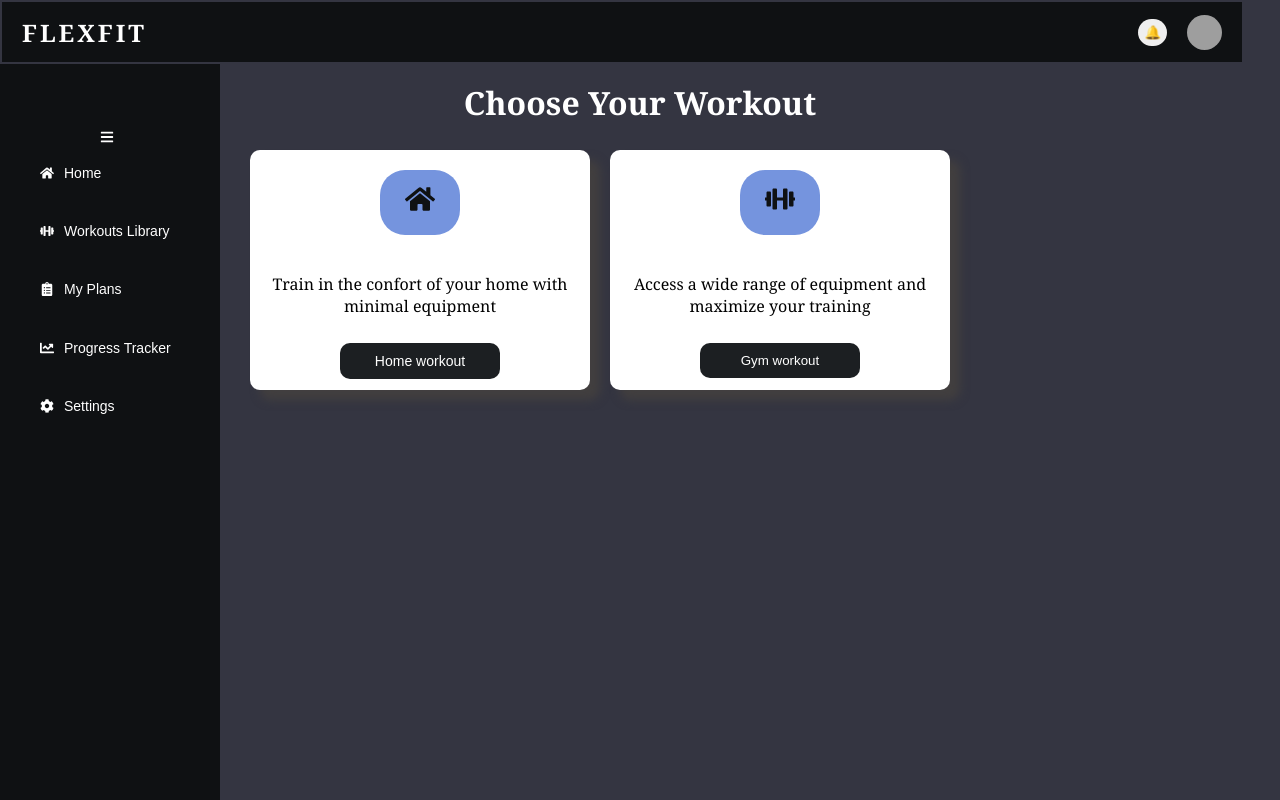
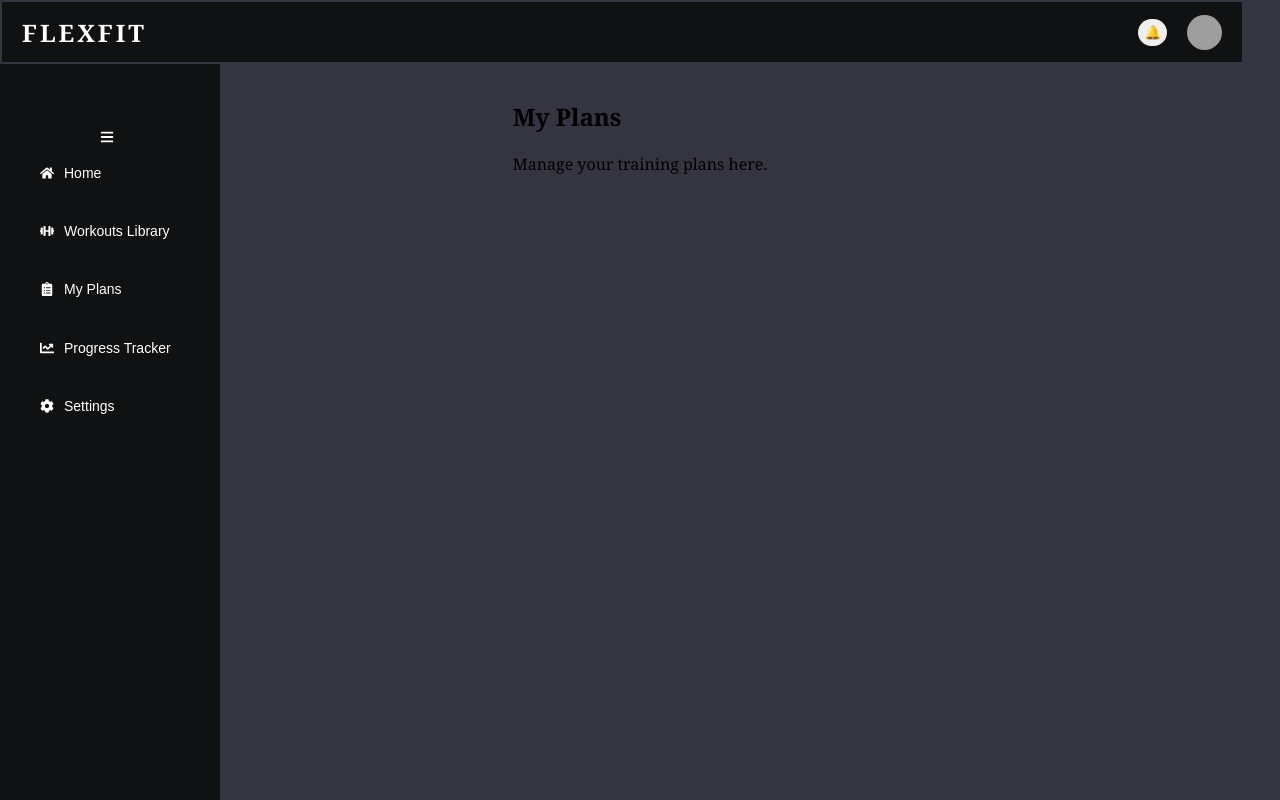
Before and after one commit to imranx245624/flexfit_project_main, a React (Create React App) app: page /plans in a window 1280 px wide. Built offline with nearby package versions, Linux system fonts and the light colour scheme; grey boxes are pictures that could not be loaded.

Commit message:
added routing for all sidebar buttons  and main section buttons and created respective pages

```diff
--- a/package.json
+++ b/package.json
@@ -10,6 +10,7 @@
     "react": "^19.2.0",
     "react-dom": "^19.2.0",
     "react-icons": "^5.5.0",
+    "react-router-dom": "^7.9.4",
     "react-scripts": "5.0.1",
     "web-vitals": "^2.1.4"
   },
--- a/src/App.css
+++ b/src/App.css
@@ -217,6 +217,7 @@ border: none;
 
 }
 #sidebarButton{
+  right: -120px;
   width: 160px;
   display: flex;
   align-items: center;
@@ -262,6 +263,7 @@ border: none;
 
   right: -120px;
   width: 40px;
+
   display: flex;
   align-items: center;
   gap: 10px;
@@ -280,3 +282,7 @@ border: none;
   background-color: #2a2f34;
   padding-left: 15px;
 }
+.noLink{
+   text-decoration: none;
+  color: inherit;
+}
--- a/src/App.js
+++ b/src/App.js
@@ -1,34 +1,69 @@
+// src/App.js
 import React, { useState } from "react";
 import {FaHome, FaChartLine, FaDumbbell, FaCog, FaClipboardList,  FaBars} from  "react-icons/fa";
 import logo from './logo.svg';
 import './App.css';
-import NavBar from "./NavBar.js";
-import Sidebar from "./SideBar.js";
+import NavBar from "./NavBar.jsx";
+import Sidebar from "./SideBar.jsx";
+import {BrowserRouter as Router ,Routes ,Route, Link} from 'react-router-dom';
+// for this we have install 'react-router-dom' using command "npm install react-router-dom"
+import HWorkout from "./workout_pages/HomeWorkout.jsx";
+import GWorkout from "./workout_pages/GymWorkout.jsx";
+// import { Link } from "react-router-dom";
+
+import Workouts from "./sidebar_pages/Workout_library.jsx";
+import Plans from "./sidebar_pages/My_Plans.jsx";
+import Progress from "./sidebar_pages/Progress_tracker.jsx";
+import Settings from "./sidebar_pages/Setting.jsx";
 
 
 
 function App() {
   const [open, setOpen] = useState(true);
+
+function HomeContent(){
   return (
-    <div >
-
-        <NavBar/>
-        <Sidebar open={open} setOpen={setOpen} />
-      {/* <main className={open? "mainPart" : "mainPart collapsed"}>  */}
-      <main className="mainPart">
-      <h1 style={{ color:'white'}}>Choose Your Workout</h1>
+    <>
+    <h1 style={{ color:'white'}}>Choose Your Workout</h1>
       <section className='section1'>
         <div id="heading3"><FaHome/></div><br/>
         <p id='para'>Train in the confort  of your home with <br/> minimal equipment</p>
-        <button className="button1" >Home workout</button>
+        <Link to="/HWorkout" className="noLink">
+          <button className="button1">HomeWorkout</button>
+        </Link>
       </section>
       <section  className='section2'>
         <div id="heading3"><FaDumbbell/></div><br/>
         <p id='para' >Access a wide range of equipment and <br/>maximize your training</p>
-        <button className="button2" >Gym workout</button>
+        <Link to="/GWorkout" className="noLink">
+          <button className="button2">GymWorkout</button>
+        </Link>
       </section>
+      </>
+  );
+}
+
+
+  return (
+    <Router>
+
+        <NavBar/>
+        <Sidebar open={open} setOpen={setOpen} />
+
+      <main className="mainPart">
+
+
+      <Routes>
+        <Route path="/" element={<HomeContent />} />
+        <Route path="/HWorkout" element={<HWorkout />} />
+        <Route path="/GWorkout" element={<GWorkout />} />
+        <Route path="/workouts" element={<Workouts />} />
+        <Route path="/plans" element={<Plans />} />
+        <Route path="/progress" element={<Progress />} />
+        <Route path="/settings" element={<Settings />} />
+      </Routes>
       </main>
-    </div>
+    </Router>
 
   );
 }
--- a/src/SideBar.js
+++ /dev/null
@@ -1,23 +0,0 @@
-import React,{ useState} from "react";
-import {FaHome, FaChartLine, FaDumbbell, FaCog, FaClipboardList,  FaBars} from  "react-icons/fa";
- // we have to install react icons for this "npm install react-icons"
-import './App.css';
-
-function Sidebar({ open, setOpen }){
-
-
-    return (
-
-        <aside className={open? "sidebar":"sidebar collapsed"} >
-            <button className="toggle-btn" onClick={()=>setOpen(!open)}>
-                <FaBars/>
-            </button>
-            <button id="sidebarButton"  ><FaHome/><span className="label">Home</span></button><br/>
-            <button id="sidebarButton" ><FaDumbbell/><span className="label">Workouts Library</span></button><br/>
-            <button id="sidebarButton" ><FaClipboardList/><span className="label">My Plans</span> </button><br/>
-            <button id="sidebarButton" >< FaChartLine/><span className="label">Progress Tracker</span> </button><br/>
-            <button id="sidebarButton" >< FaCog/> <span className="label">Settings</span> </button>
-        </aside>
-    );
-}
-export default Sidebar;
--- /dev/null
+++ b/src/SideBar.jsx
@@ -0,0 +1,35 @@
+import React,{ useState} from "react";
+import {FaHome, FaChartLine, FaDumbbell, FaCog, FaClipboardList,  FaBars} from  "react-icons/fa";
+ // we have to install react icons for this "npm install react-icons"
+import './App.css';
+import { Link } from "react-router-dom";
+
+
+function Sidebar({ open, setOpen }){
+
+
+    return (
+
+        <aside className={open? "sidebar":"sidebar collapsed"} >
+            <button className="toggle-btn" onClick={()=>setOpen(!open)}>
+                <FaBars/>
+            </button>
+            <Link to="/" className="noLink">
+             <button id="sidebarButton"  ><FaHome/><span className="label">Home</span></button><br/>
+            </Link>
+            <Link to="/workouts" className="noLink">
+              <button id="sidebarButton" ><FaDumbbell/><span className="label">Workouts Library</span></button><br/>
+            </Link>
+            <Link to="/plans" className="noLink">
+              <button id="sidebarButton" ><FaClipboardList/><span className="label">My Plans</span> </button><br/>
+            </Link>
+            <Link to="/progress" className="noLink">
+             <button id="sidebarButton" >< FaChartLine/><span className="label">Progress Tracker</span> </button><br/>
+            </Link>
+            <Link to="/settings" className="noLink">
+            <button id="sidebarButton" >< FaCog/> <span className="label">Settings</span> </button>
+            </Link>
+        </aside>
+    );
+}
+export default Sidebar;
--- /dev/null
+++ b/src/sidebar_pages/My_Plans.jsx
@@ -0,0 +1,10 @@
+import React from "react";
+
+export default function Plans() {
+  return (
+    <div style={{ padding: 20 }}>
+      <h2>My Plans</h2>
+      <p>Manage your training plans here.</p>
+    </div>
+  );
+}
--- /dev/null
+++ b/src/sidebar_pages/Progress_tracker.jsx
@@ -0,0 +1,10 @@
+import React from "react";
+
+export default function Progress() {
+  return (
+    <div style={{ padding: 20 }}>
+      <h2>Progress Tracker</h2>
+      <p>View your progress charts and stats here.</p>
+    </div>
+  );
+}
--- /dev/null
+++ b/src/sidebar_pages/Setting.jsx
@@ -0,0 +1,10 @@
+import React from "react";
+
+export default function Settings() {
+  return (
+    <div style={{ padding: 20 }}>
+      <h2>Settings</h2>
+      <p>App settings and preferences.</p>
+    </div>
+  );
+}
--- /dev/null
+++ b/src/sidebar_pages/Workout_library.jsx
@@ -0,0 +1,10 @@
+import React from "react";
+
+export default function Workouts() {
+  return (
+    <div style={{ padding: 20 }}>
+      <h2>Workouts Library</h2>
+      <p>Here you can list all workouts (Gym & Home).</p>
+    </div>
+  );
+}
--- /dev/null
+++ b/src/workout_pages/GymWorkout.jsx
@@ -0,0 +1,6 @@
+// src/pages/GymWorkout.jsx
+import React from "react";
+
+export default function GWorkout() {
+  return <h2 >Welcome to the workout section </h2>;
+}
--- /dev/null
+++ b/src/workout_pages/HomeWorkout.jsx
@@ -0,0 +1,9 @@
+// src/pages/HomeWorkout.jsx
+import React from "react";
+
+function HWorkout(){
+    return (
+        <h2>welcome to home workout section</h2>
+    );
+}
+export default HWorkout;
```
Also changed, not shown: src/NavBar.jsx (renamed from src/NavBar.js), 1 other file (tests, documents, lock files or other folders).
